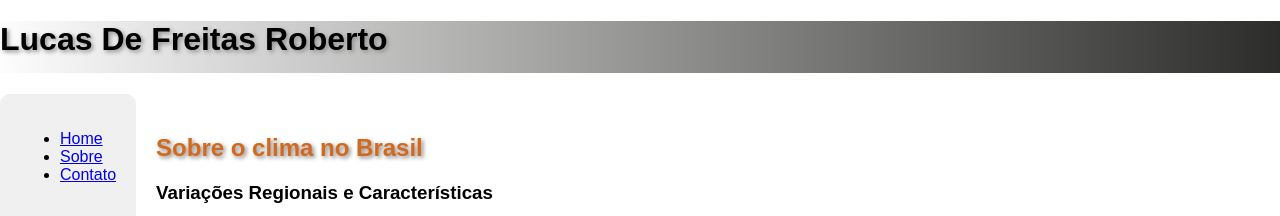
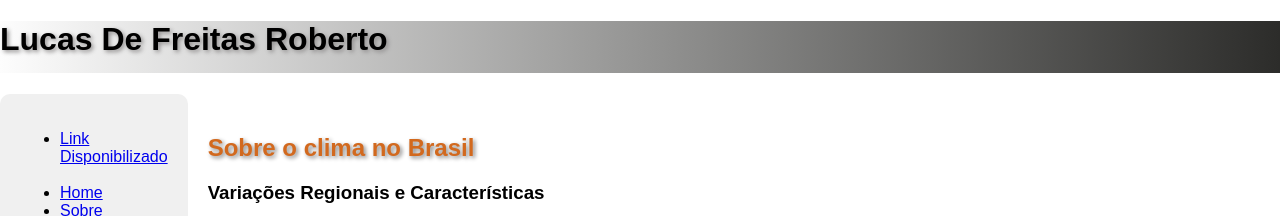
Before and after one commit to lucasdefreitasroberto/CSS3-FUNDAMENTOS_CPET, a plain HTML site: page index.html in a window 1280 px wide. Shown: the top 216 px of the page. Drawn offline with Linux system fonts and the light colour scheme.

Commit message:
Update index.html

```diff
--- a/index.html
+++ b/index.html
@@ -51,11 +51,13 @@
 </head>
 
 <body>
-    <h1>Lucas De Freitas Roberto</h1>
+    <h1>Lucas De Freitas Roberto </h1>
 
     <div class="container">
         <div class="menu">
             <ul>
+                <li><a href="https://css-3-fundamentos-cpet.vercel.app/"  target="_blank">Link Disponibilizado</a></li>
+                <br>
                 <li><a href="#">Home</a></li>
                 <li><a href="#">Sobre</a></li>
                 <li><a href="#">Contato</a></li>
```
